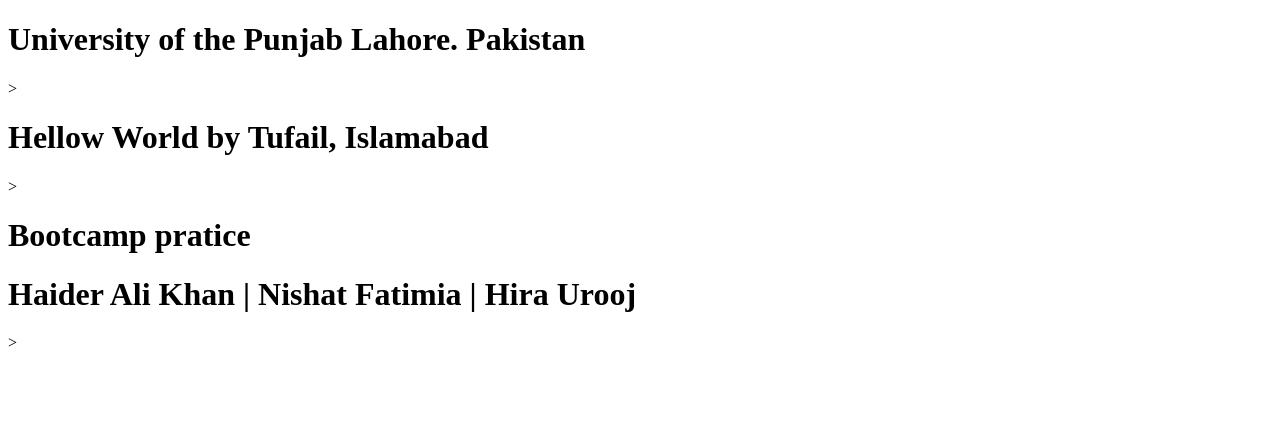
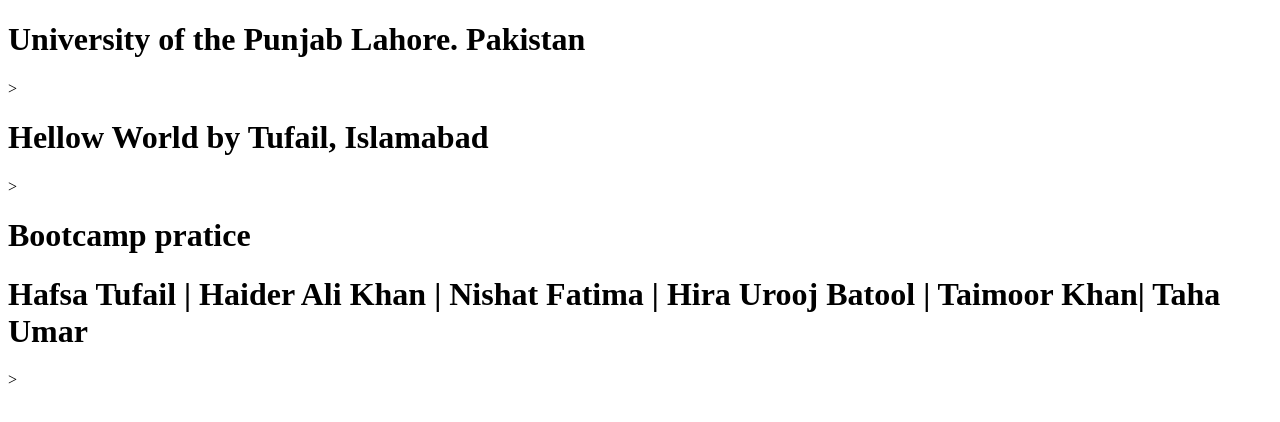
Before and after one commit to Tufail2001/Bcamp, a plain HTML site: page index.html in a window 1280 px wide. Drawn offline with Linux system fonts and the light colour scheme.

Commit message:
Happy Commit

```diff
--- a/index.html
+++ b/index.html
@@ -9,6 +9,6 @@
     <h1>University of the Punjab Lahore. Pakistan</h1>>
     <h1>Hellow World by Tufail, Islamabad</h1>>
     <h1>Bootcamp pratice<h1>
-    <h1> Haider Ali Khan | Nishat Fatimia | Hira Urooj </h1>>
+    <h1> Hafsa Tufail | Haider Ali Khan | Nishat Fatima | Hira Urooj Batool | Taimoor Khan| Taha Umar </h1>>
 </body>
 </html>
```
